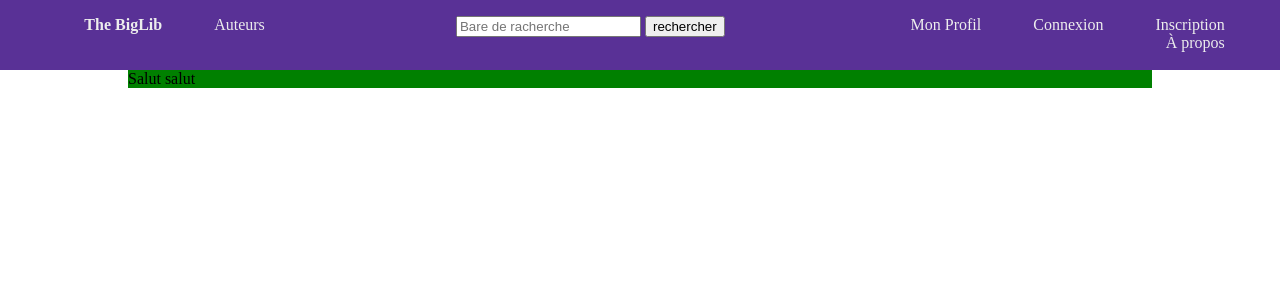
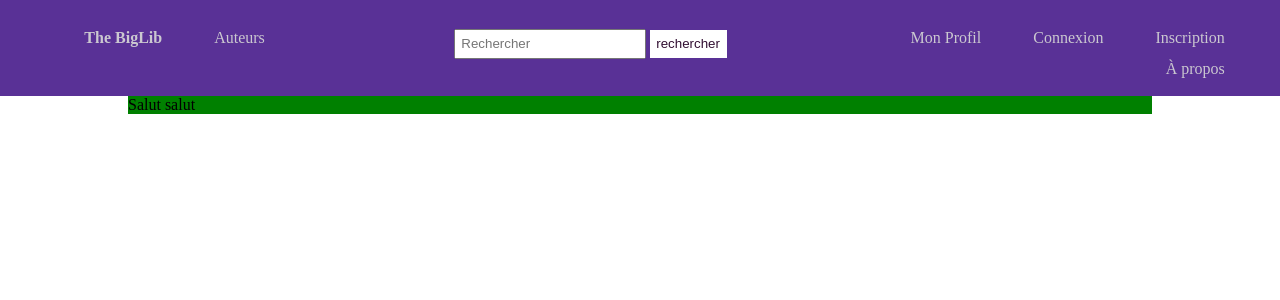
Before and after one commit to BaptisteMori/TheBigLib, a PHP site: page / in a window 1280 px wide. Shown: the top 300 px of the page. Run offline with PHP 8.4, Linux system fonts and the light colour scheme.

Commit message:
menu 3.0

```diff
--- a/ressources/commun.css
+++ b/ressources/commun.css
@@ -39,22 +39,21 @@ ul {
 
 li {
   display:inline-block;
+  padding-top:0.8em;
 }
 
 li a {
   text-decoration:none;
   margin-right:1em;
   padding:1em;
-  color:#EDEDED;
+  color:#cbc8d0;
 }
 
 li a:hover {
   background-color:rgba(50,50,70,0.5);
   color:#fafafa;
-}
-
-li a:hover {
-  padding-bottom:1.33em;
+  padding-top:1.9em;
+  padding-bottom:1.9em;
 }
 
 main {
@@ -63,3 +62,15 @@ main {
   margin:auto;
   width:80%;
 }
+
+nav input[type=text] {
+  padding-left:0.5em;
+  padding:0.4em;
+}
+
+nav input[type=submit] {
+  padding:0.5em;
+  border:0px;
+  background-color:white;
+  color:rgb(50,15,50);
+}
--- a/src/view/View.php
+++ b/src/view/View.php
@@ -35,7 +35,7 @@ class View {
                       </ul>
                       <ul>
                         <li><form action=\"index.php\" method=\"post\">
-                          <input type=\"text\" name=\"search\" value=\"\" placeholder=\"Bare de racherche\">
+                          <input type=\"text\" name=\"search\" value=\"\" placeholder=\"Rechercher\">
                           <input type=\"submit\" value=\"rechercher\">
                         </form></li>
                       </ul>
```
